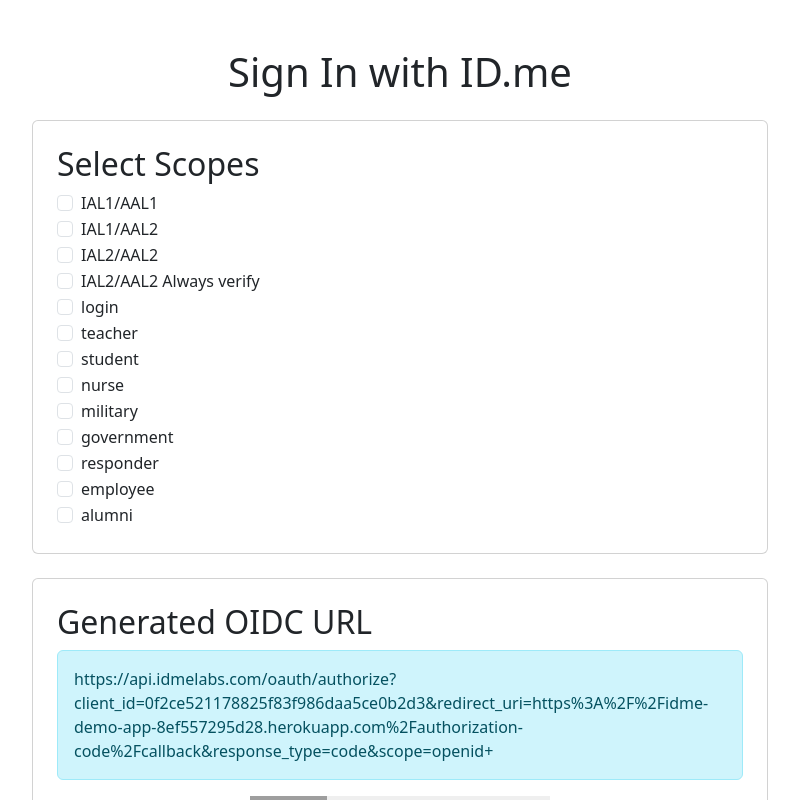
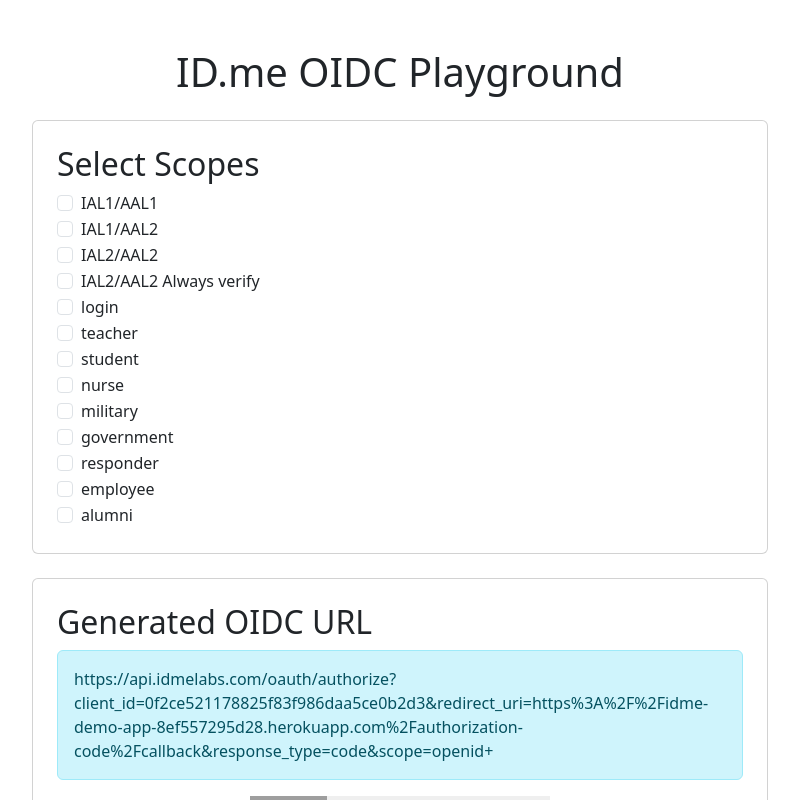
Before and after one commit to stevenbarash/idme-oidc-playground, a React (Create React App) app in the folder client/: page / in a window 1280 px wide. Shown: the top 800 px of the page, without its empty margins (240-1039 px from the left). Built offline with nearby package versions, Linux system fonts and the light colour scheme; grey boxes are pictures that could not be loaded.

Commit message:
fix title

```diff
--- a/client/src/App.js
+++ b/client/src/App.js
@@ -65,7 +65,7 @@
     <Container className="py-5">
       <Row className="justify-content-center">
         <Col md={8}>
-          <h1 className="text-center mb-4">Sign In with ID.me</h1>
+          <h1 className="text-center mb-4">ID.me OIDC Playground</h1>
           <Card className="p-4 mb-4">
             <h2>Select Scopes</h2>
             <Form>
```
